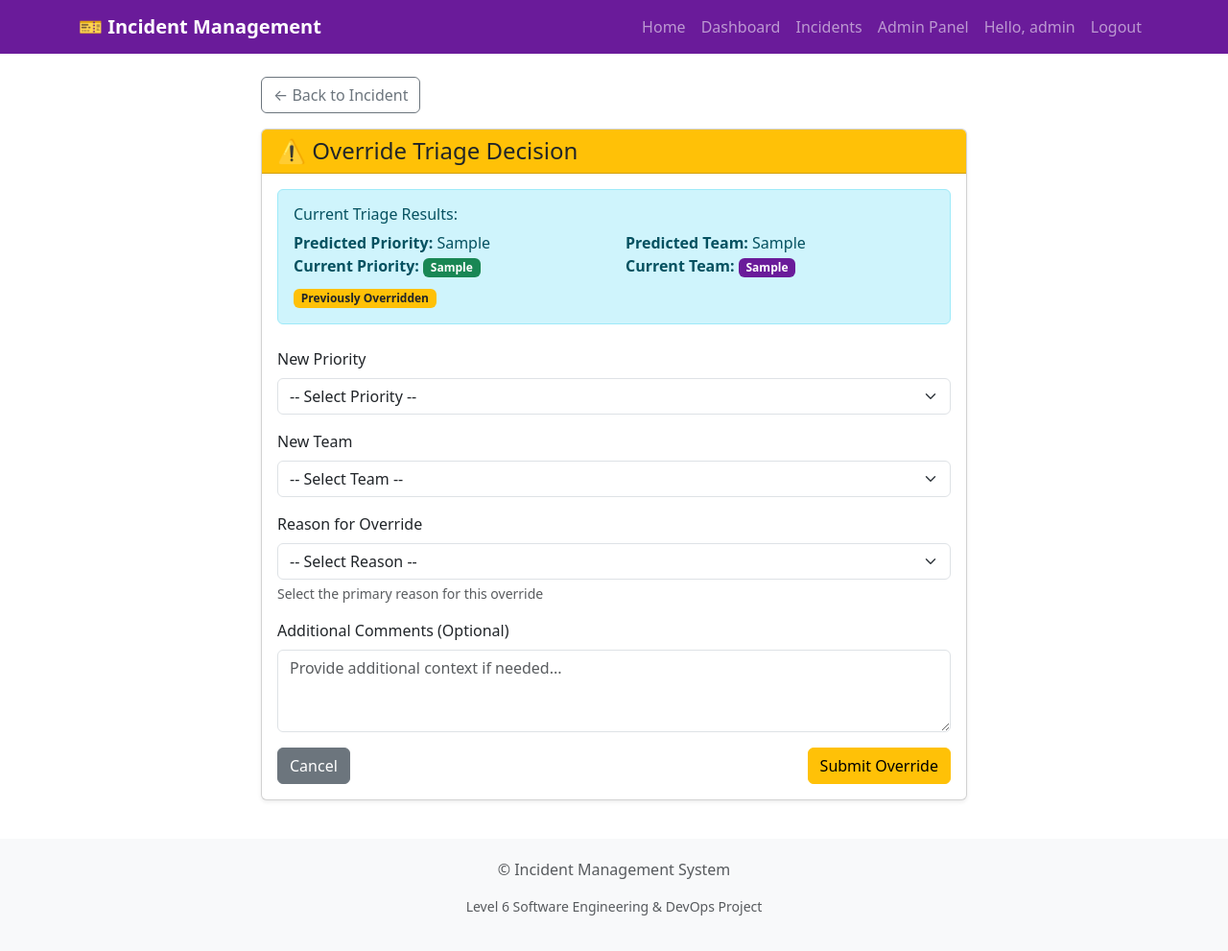
After one commit to Ansar-H/Incident-Management-System, a Flask app: page /incidents/1/override in a window 1280 px wide. The commit adds this page. Shown: the whole page at 96% size. Run offline with Flask 3, Linux system fonts and the light colour scheme; a user stored in the database is signed in; tables that the repository leaves empty hold one stand-in row (values such as "Sample post").

Commit message:
feat: Add admin override with audit trail
- Implement override functionality for incident triage decisions
- Add audit logging for all admin overrides
- Store predicted vs final classification values
- Add admin-only UI with governance controls

```diff
--- /dev/null
+++ b/app/forms/override_forms.py
@@ -0,0 +1,54 @@
+"""
+Forms for incident override functionality.
+Admin-only forms for correcting triage predictions.
+"""
+
+from flask_wtf import FlaskForm
+from wtforms import SelectField, TextAreaField
+from wtforms.validators import DataRequired
+
+
+class OverrideForm(FlaskForm):
+    """Form for admins to override triage decisions."""
+
+    new_priority = SelectField(
+        'New Priority',
+        choices=[
+            ('', '-- Select Priority --'),
+            ('High', 'High'),
+            ('Medium', 'Medium'),
+            ('Low', 'Low')
+        ],
+        validators=[DataRequired(message='Please select a priority')]
+    )
+
+    new_team = SelectField(
+        'New Team',
+        choices=[
+            ('', '-- Select Team --'),
+            ('LCM', 'LCM'),
+            ('DevOps', 'DevOps'),
+            ('Additiv Support', 'Additiv Support'),
+            ('Avaloq Support', 'Avaloq Support'),
+            ('Platform Support', 'Platform Support')
+        ],
+        validators=[DataRequired(message='Please select a team')]
+    )
+
+    reason_code = SelectField(
+        'Reason for Override',
+        choices=[
+            ('', '-- Select Reason --'),
+            ('incorrect_platform_detection', 'Incorrect journey/platform detected'),
+            ('keyword_misclassification', 'Keyword-based misclassification'),
+            ('edge_case', 'Edge case / ambiguous incident'),
+            ('business_impact', 'Business impact adjustment'),
+            ('other', 'Other')
+        ],
+        validators=[DataRequired(message='Please select a reason')]
+    )
+
+    comment = TextAreaField(
+        'Additional Comments (Optional)',
+        render_kw={'rows': 3, 'placeholder': 'Provide additional context if needed...'}
+    )
--- a/app/models/__init__.py
+++ b/app/models/__init__.py
@@ -5,5 +5,6 @@ Imports all models for easy access.
 
 from app.models.user import User
 from app.models.incident import Incident
+from app.models.audit_log import AuditLog
 
-__all__ = ['User', 'Incident']
+__all__ = ['User', 'Incident', 'AuditLog']
--- a/app/routes/incidents.py
+++ b/app/routes/incidents.py
@@ -111,14 +111,24 @@ def create_incident():
                     description=form.description.data
                 )
 
+                duplicate_flag = duplicate_check['is_duplicate']
+                duplicate_score = duplicate_check['similar_incidents'][0][1] if duplicate_flag and len(duplicate_check['similar_incidents']) > 0 else None
+
                 incident = Incident(
                     title=form.title.data,
                     platform=form.platform.data,
                     journey=form.journey.data,
                     clients_affected=form.clients_affected.data,
                     description=form.description.data,
+                    # Store predictions
+                    predicted_priority=predicted_priority,
+                    predicted_team=assigned_team,
+                    duplicate_flag=duplicate_flag,
+                    duplicate_score=duplicate_score,
+                    # Final values
                     priority=predicted_priority,
                     assigned_team=assigned_team,
+                    is_overridden=False,
                     status='Open',
                     created_by=current_user.id
                 )
@@ -153,8 +163,15 @@ def create_incident():
                 journey=form.journey.data,
                 clients_affected=form.clients_affected.data,
                 description=form.description.data,
+                # Store predictions
+                predicted_priority=predicted_priority,
+                predicted_team=assigned_team,
+                duplicate_flag=False,  # No duplicates in this path
+                duplicate_score=None,
+                # Final values
                 priority=predicted_priority,
                 assigned_team=assigned_team,
+                is_overridden=False,
                 status='Open',
                 created_by=current_user.id
             )
@@ -251,3 +268,71 @@ def delete_incident(id):
 
     flash(f'Incident #{incident_id} has been deleted successfully.', 'success')
     return redirect(url_for('incidents.list_incidents'))
+
+# New incident override functionality
+@bp.route('/<int:id>/override', methods=['GET', 'POST'])
+@login_required
+@admin_required
+def override_incident(id):
+    """
+    Override triage decision for an incident (admin only).
+    Creates an audit log entry for governance.
+    """
+    from app.forms.override_forms import OverrideForm
+    from app.models.audit_log import AuditLog
+
+    incident = Incident.query.get_or_404(id)
+    form = OverrideForm()
+
+    if form.validate_on_submit():
+        # Track what changed
+        old_priority = incident.priority
+        old_team = incident.assigned_team
+        new_priority = form.new_priority.data
+        new_team = form.new_team.data
+
+        # Determine what changed
+        priority_changed = old_priority != new_priority
+        team_changed = old_team != new_team
+
+        if priority_changed or team_changed:
+            field_changed = 'both' if (priority_changed and team_changed) else ('priority' if priority_changed else 'team')
+        else:
+            flash('No changes detected - values are the same.', 'warning')
+            return redirect(url_for('incidents.view_incident', id=incident.id))
+
+        # Update incident
+        incident.priority = new_priority
+        incident.assigned_team = new_team
+        incident.is_overridden = True
+
+        # Create audit log entry
+        audit_entry = AuditLog(
+            incident_id=incident.id,
+            field_changed=field_changed,
+            old_priority=old_priority if priority_changed else None,
+            new_priority=new_priority if priority_changed else None,
+            old_team=old_team if team_changed else None,
+            new_team=new_team if team_changed else None,
+            reason_code=form.reason_code.data,
+            comment=form.comment.data if form.comment.data else None,
+            changed_by_user_id=current_user.id
+        )
+
+        db.session.add(audit_entry)
+        db.session.commit()
+
+        flash(f'Incident #{incident.id} override successful! Priority: {new_priority}, Team: {new_team}', 'success')
+        return redirect(url_for('incidents.view_incident', id=incident.id))
+
+    # Pre-populate form with current values
+    if request.method == 'GET':
+        form.new_priority.data = incident.priority
+        form.new_team.data = incident.assigned_team
+
+    return render_template(
+        'incidents/override.html',
+        form=form,
+        incident=incident,
+        title=f'Override Incident #{incident.id}'
+    )
--- /dev/null
+++ b/app/templates/incidents/override.html
@@ -0,0 +1,97 @@
+{% extends "base.html" %}
+
+{% block title %}{{ title }} - Incident Management System{% endblock %}
+
+{% block content %}
+<div class="row mt-4">
+    <div class="col-lg-8 mx-auto">
+        <!-- Back Button -->
+        <div class="mb-3">
+            <a href="{{ url_for('incidents.view_incident', id=incident.id) }}" class="btn btn-outline-secondary">
+                ← Back to Incident
+            </a>
+        </div>
+
+        <!-- Override Form Card -->
+        <div class="card shadow-sm">
+            <div class="card-header bg-warning text-dark">
+                <h4 class="mb-0">⚠️ Override Triage Decision</h4>
+            </div>
+            <div class="card-body">
+                <!-- Current Values Display -->
+                <div class="alert alert-info mb-4">
+                    <h6 class="alert-heading">Current Triage Results:</h6>
+                    <div class="row">
+                        <div class="col-md-6">
+                            <strong>Predicted Priority:</strong> {{ incident.predicted_priority }}<br>
+                            <strong>Current Priority:</strong>
+                            <span class="badge {% if incident.priority == 'High' %}bg-danger{% elif incident.priority == 'Medium' %}bg-warning text-dark{% else %}bg-success{% endif %}">
+                                {{ incident.priority }}
+                            </span>
+                        </div>
+                        <div class="col-md-6">
+                            <strong>Predicted Team:</strong> {{ incident.predicted_team }}<br>
+                            <strong>Current Team:</strong> <span class="badge bg-primary">{{ incident.assigned_team }}</span>
+                        </div>
+                    </div>
+                    {% if incident.is_overridden %}
+                        <div class="mt-2">
+                            <span class="badge bg-warning text-dark">Previously Overridden</span>
+                        </div>
+                    {% endif %}
+                </div>
+
+                <!-- Override Form -->
+                <form method="POST" novalidate>
+                    {{ form.csrf_token }}
+
+                    <!-- New Priority -->
+                    <div class="mb-3">
+                        {{ form.new_priority.label(class="form-label") }}
+                        {{ form.new_priority(class="form-select") }}
+                        {% if form.new_priority.errors %}
+                            <div class="text-danger small">{{ form.new_priority.errors[0] }}</div>
+                        {% endif %}
+                    </div>
+
+                    <!-- New Team -->
+                    <div class="mb-3">
+                        {{ form.new_team.label(class="form-label") }}
+                        {{ form.new_team(class="form-select") }}
+                        {% if form.new_team.errors %}
+                            <div class="text-danger small">{{ form.new_team.errors[0] }}</div>
+                        {% endif %}
+                    </div>
+
+                    <!-- Reason Code -->
+                    <div class="mb-3">
+                        {{ form.reason_code.label(class="form-label") }}
+                        {{ form.reason_code(class="form-select") }}
+                        {% if form.reason_code.errors %}
+                            <div class="text-danger small">{{ form.reason_code.errors[0] }}</div>
+                        {% endif %}
+                        <div class="form-text">Select the primary reason for this override</div>
+                    </div>
+
+                    <!-- Comment -->
+                    <div class="mb-3">
+                        {{ form.comment.label(class="form-label") }}
+                        {{ form.comment(class="form-control") }}
+                        {% if form.comment.errors %}
+                            <div class="text-danger small">{{ form.comment.errors[0] }}</div>
+                        {% endif %}
+                    </div>
+
+                    <!-- Submit Buttons -->
+                    <div class="d-flex justify-content-between">
+                        <a href="{{ url_for('incidents.view_incident', id=incident.id) }}" class="btn btn-secondary">Cancel</a>
+                        <button type="submit" class="btn btn-warning">
+                            Submit Override
+                        </button>
+                    </div>
+                </form>
+            </div>
+        </div>
+    </div>
+</div>
+{% endblock %}
```
Also changed, not shown: app/models/audit_log.py (added, +43 -0 lines), app/models/incident.py (+12 -3 lines), app/templates/incidents/detail.html (+20 -0 lines), reset_db.py (added, +42 -0 lines).
